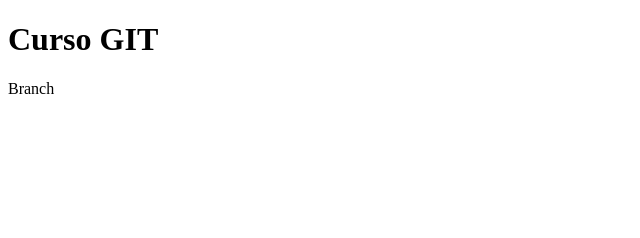
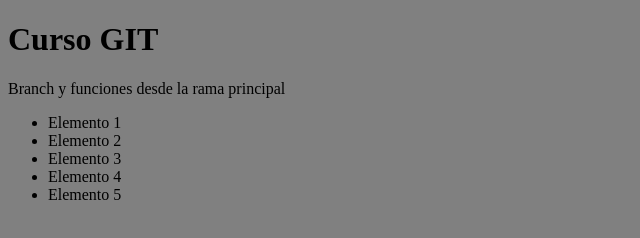
Before and after one commit to antonyrz/youtube-git, a plain HTML site: page index.html in a window 1280 px wide. Shown: the whole page, without its empty margins (0-640 px from the left). Drawn offline with Linux system fonts and the light colour scheme.

Commit message:
Agregando stlye.css al index.html

```diff
--- a/index.html
+++ b/index.html
@@ -4,11 +4,19 @@
     <meta charset="UTF-8">
     <meta name="viewport" content="width=device-width, initial-scale=1.0">
     <title>Curso GIT</title>
+    <link rel="stylesheet" href="style.css">
 </head>
 <body>
 
     <H1>Curso GIT</H1>
-    <p>Branch</p>
+    <p>Branch y funciones desde la rama principal</p>
+    <ul>
+        <li>Elemento 1</li>
+        <li>Elemento 2</li>
+        <li>Elemento 3</li>
+        <li>Elemento 4</li>
+        <li>Elemento 5</li>
+    </ul>
 
 </body>
 </html>
```
